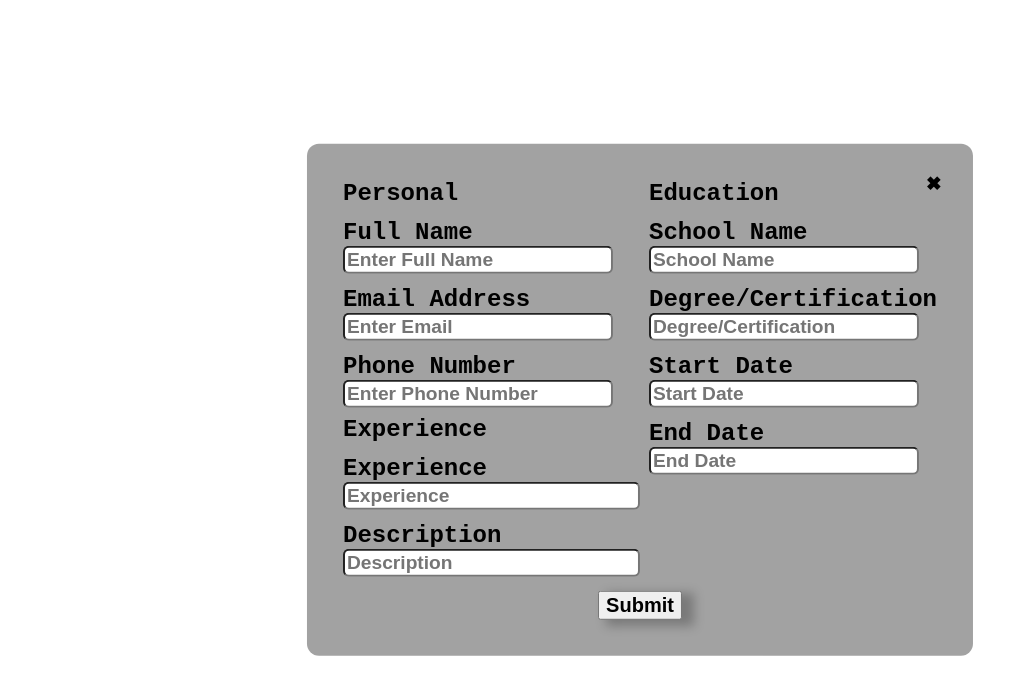
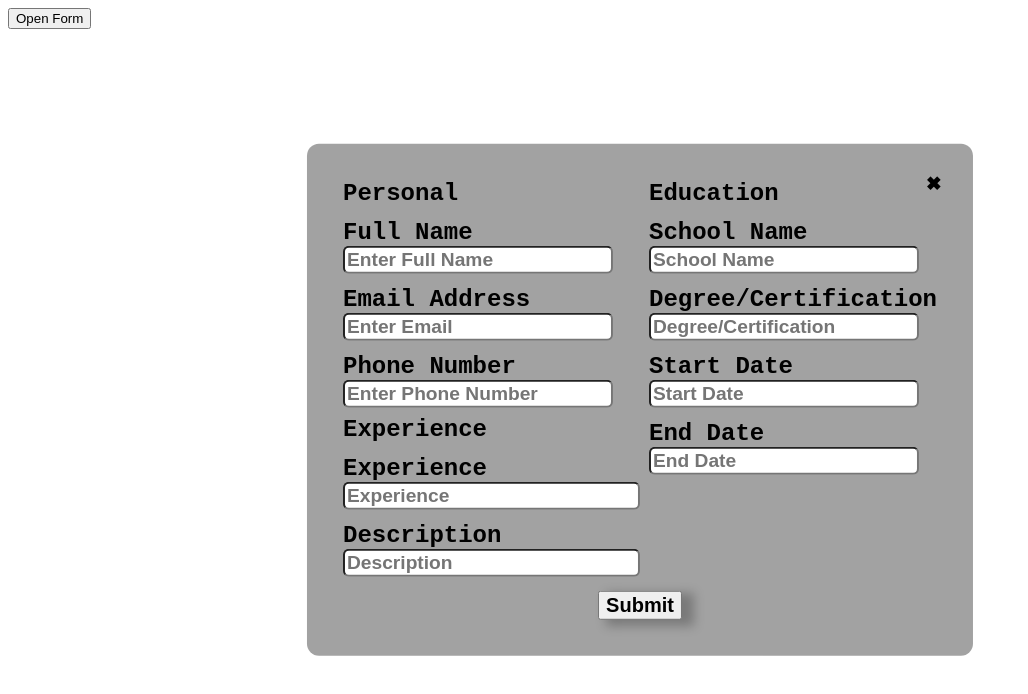
Before and after one commit to sythoniq/cv-odin, a React (Vite) app: page / in a window 1280 px wide. Shown: the top 694 px of the page, without its empty margins (0-1028 px from the left). Built offline with nearby package versions, Linux system fonts and the light colour scheme.

Commit message:
Added open form btn, need to start working on form validation

```diff
--- a/src/App.jsx
+++ b/src/App.jsx
@@ -3,6 +3,7 @@ import Personal from './components/Personal.jsx'
 import Education from './components/Education.jsx'
 import Experience from './components/Experience.jsx'
 import Close from './components/Close.jsx'
+import Button from './components/Button.jsx'
 
 function App() {
   function handleFormSubmit(e) {
@@ -15,8 +16,14 @@ function App() {
     tgt.parentNode.style.display = "none";
   }
 
+  function handleOpenForm() {
+    const tgt = document.querySelector(".info-form");
+    tgt.style.display = "flex";
+  }
+
   return (
     <>
+      <Button text="Open Form" onClick={handleOpenForm} />
       <form className="info-form" action="#" method="post" name="info">
         <Close onClick={handleCloseForm} />
         <div className="top-form">
--- /dev/null
+++ b/src/components/Button.jsx
@@ -0,0 +1,7 @@
+function Button(props) {
+  return (
+    <button type={props.type} onClick={props.onClick}>{props.text}</button>
+  )
+}
+
+export default Button
```
